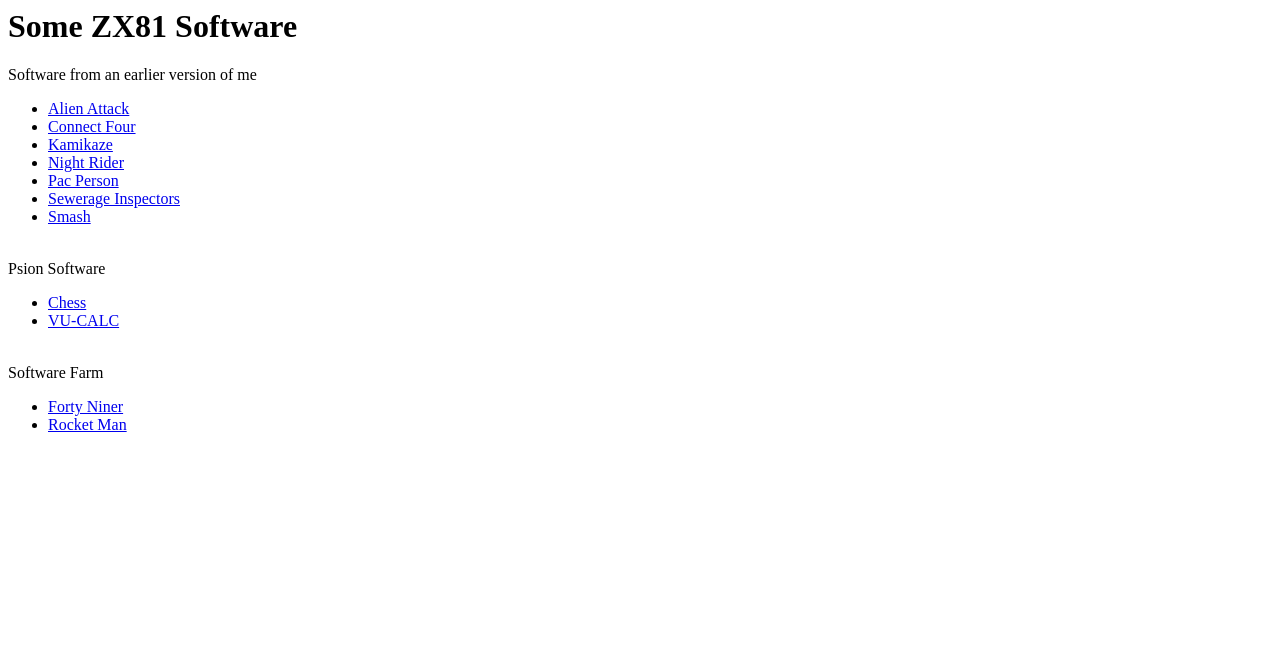
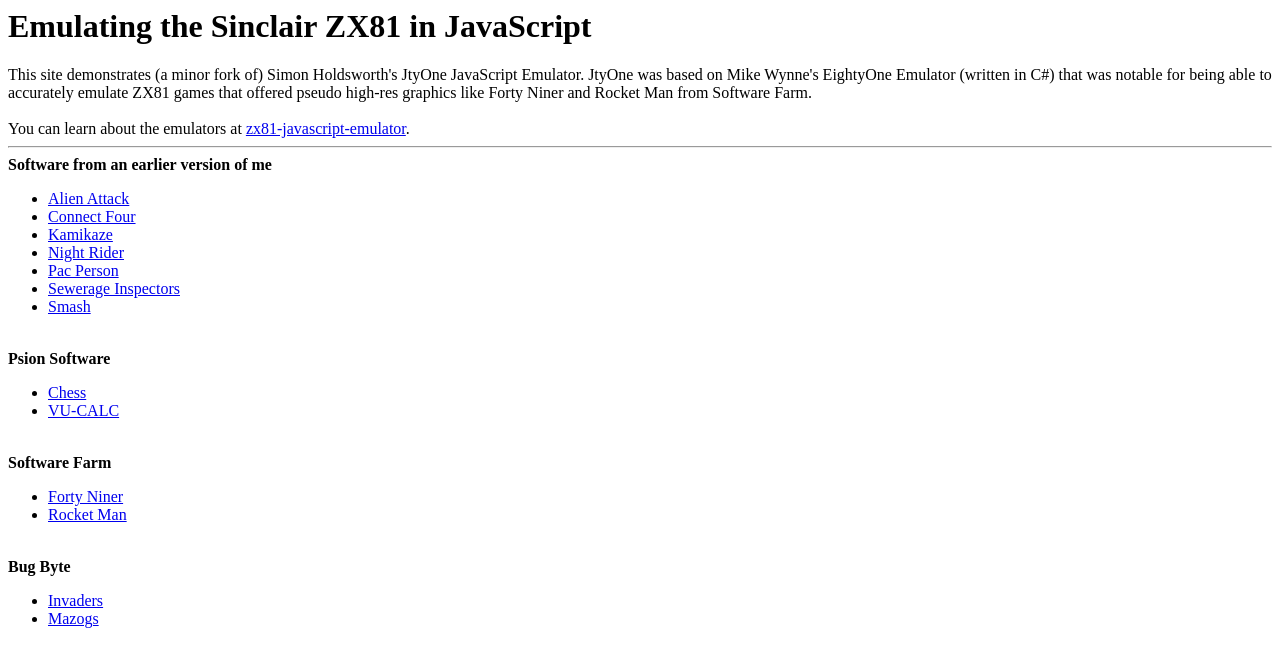
Before and after one commit to hammingweight/hammingweight.github.io, a plain HTML site: page index.html in a window 1280 px wide. Drawn offline with Linux system fonts and the light colour scheme.

Commit message:
Add some Bug Byte titles.

```diff
--- a/index.html
+++ b/index.html
@@ -1,8 +1,15 @@
 <HTML>
-<TITLE>ZX81 Software List</TITLE>
+<TITLE>The JtyOne ZX81 Emulator</TITLE>
 <BODY>
-<H1>Some ZX81 Software</H1>
-Software from an earlier version of me
+<H1>Emulating the Sinclair ZX81 in JavaScript</H1>
+This site demonstrates (a minor fork of) Simon Holdsworth's JtyOne JavaScript Emulator. JtyOne was based on
+Mike Wynne's EightyOne Emulator (written in C#) that was notable for being able to accurately emulate ZX81 games
+that offered pseudo high-res graphics like Forty Niner and Rocket Man from Software Farm.
+<BR/>
+<BR/>
+You can learn about the emulators at <A HREF="https://github.com/hammingweight/zx81-javascript-emulator">zx81-javascript-emulator</A>.
+<HR>
+<B>Software from an earlier version of me</B>
 <UL>
 <LI><A HREF="zx81.html?id=4">Alien Attack</A></LI>
 <LI><A HREF="zx81.html?id=3">Connect Four</A></LI>
@@ -15,7 +22,7 @@ Software from an earlier version of me
 
 <BR/>
 
-Psion Software
+<B>Psion Software</B>
 <UL>
 <LI><A HREF="zx81.html?id=1">Chess</A></LI>
 <LI><A HREF="zx81.html?id=2">VU-CALC</A></LI>
@@ -24,11 +31,19 @@ Psion Software
 
 <BR/>
 
-Software Farm
+<B>Software Farm</B>
 <UL>
 <LI><A HREF="zx81.html?id=10">Forty Niner</A></LI>
 <LI><A HREF="zx81.html?id=11">Rocket Man</A></LI>
 </UL>
 
+<BR/>
+
+<B>Bug Byte</B>
+<UL>
+<LI><A HREF="zx81.html?id=14">Invaders</A></LI>
+<LI><A HREF="zx81.html?id=15">Mazogs</A></LI>
+</UL>
+
 </BODY>
 </HTML>
```
Also changed, not shown: 8 other files.
